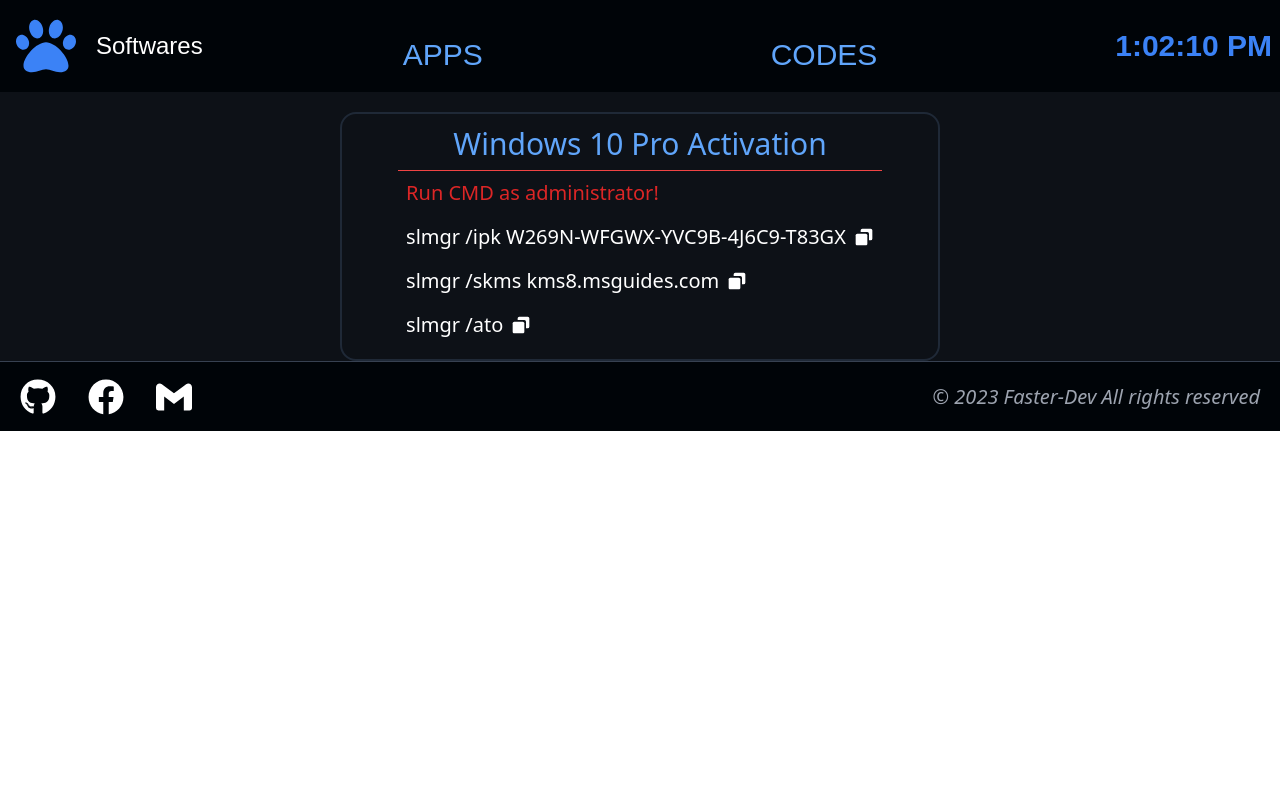
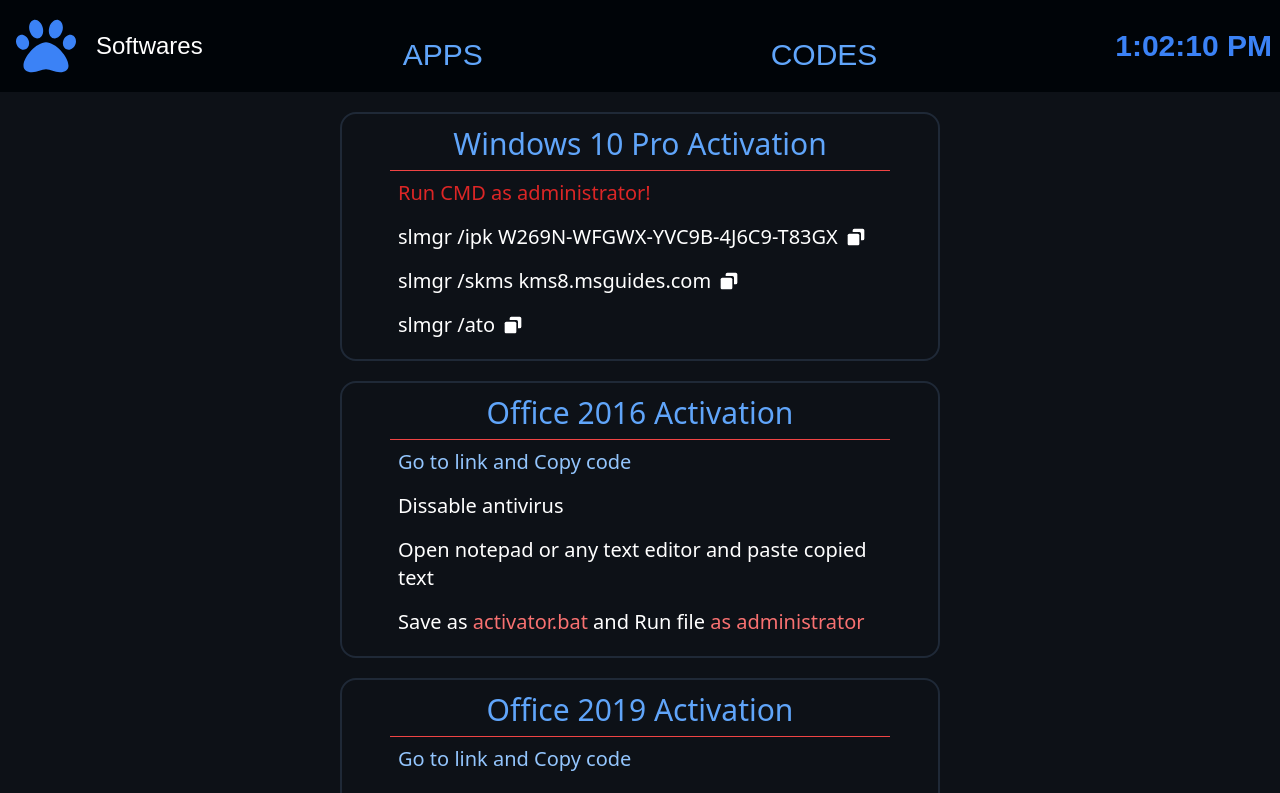
Before and after one commit to beqa-dogonadze/apps, a React (Create React App) app: page /codes in a window 1280 px wide. Shown: the top 793 px of the page. Built offline with nearby package versions, Linux system fonts and the light colour scheme; a web font is replaced by a local one.

Commit message:
added code sections

```diff
--- a/src/App.js
+++ b/src/App.js
@@ -9,7 +9,6 @@
   return (
     <BrowserRouter>
       <Nav />
-
       <Routes>
         <Route path='/' element={<Programs />}></Route>
         <Route path='/programs' element={<Programs />}></Route>
--- a/src/components/Program.jsx
+++ b/src/components/Program.jsx
@@ -3,7 +3,7 @@
 const Program = () => {
   return (
     //yvela programis saerto konteineri
-    <div className='flex flex-col items-center text-center w-ful gap-10'>
+    <div className='flex flex-col items-center text-center w-ful gap-5'>
       {programs.map((item) => (
         //titoeuli programis konteineri
         <div
--- /dev/null
+++ b/src/components/activation-codes/OfficeAct.jsx
@@ -0,0 +1,23 @@
+const OfficeAct = ({ year, link }) => {
+  return (
+    <div className='pr-12 pl-12 mt-5 mb-5 border-2 border-gray-800 text-center justify-center items-center rounded-2xl p-3 w-[350px] md:w-[480px] lg:w-[600px]'>
+      <h1 className='text-blue-400 text-3xl pb-2 border-b border-red-500'>
+        Office {year} Activation
+      </h1>
+      <div className='text-white p-2 line-3 flex flex-col text-start text-xl gap-4'>
+        <h1 className='text-blue-300 hover:underline'>
+          <a target='blank' href={link}>
+            Go to link and Copy code
+          </a>
+        </h1>
+        <h1>Dissable antivirus</h1>
+        <h1>Open notepad or any text editor and paste copied text</h1>
+        <h1>
+          Save as <span className='text-red-400'>activator.bat</span> and Run
+          file<span className='text-red-400'> as administrator</span>
+        </h1>
+      </div>
+    </div>
+  )
+}
+export default OfficeAct
--- /dev/null
+++ b/src/components/activation-codes/OfficeMeged.jsx
@@ -0,0 +1,21 @@
+import OfficeAct from './OfficeAct'
+
+const OfficeMeged = () => {
+  return (
+    <div>
+      <OfficeAct
+        year={2016}
+        link={
+          'https://github.com/piyushvarshney/Microsoft-Office-2016-Activator-Script/blob/master/Office%202016.txt'
+        }
+      />
+      <OfficeAct
+        year={2019}
+        link={
+          'https://gist.github.com/mndambuki/bf3b6a1de33dd84dc4f59dcf8e111618'
+        }
+      />
+    </div>
+  )
+}
+export default OfficeMeged
--- a/src/components/activation-codes/WindowsAct.jsx
+++ b/src/components/activation-codes/WindowsAct.jsx
@@ -1,14 +1,12 @@
 import CopyTextButton from '../CopyTextButton'
 const WindowsAct = () => {
   return (
-    <div>
+    <div className='pr-12 pl-12 mt-5 border-2 border-gray-800 text-center justify-center items-center rounded-2xl p-3 w-[350px] md:w-[480px] lg:w-[600px]'>
       <h1 className='text-blue-400 text-3xl pb-2 border-b border-red-500'>
         Windows 10 Pro Activation
       </h1>
       <div className='text-white p-2 line-3 flex flex-col text-start text-xl gap-4'>
-        <h1 className='text-red-600'>
-          Run CMD as administrator!
-        </h1>
+        <h1 className='text-red-600'>Run CMD as administrator!</h1>
         <h1>
           <button>
             <CopyTextButton
--- a/src/pages/Codes.jsx
+++ b/src/pages/Codes.jsx
@@ -1,12 +1,11 @@
-import WindowsAct from "../components/activation-codes/WindowsAct"
-
+import OfficeMeged from '../components/activation-codes/OfficeMeged'
+import WindowsAct from '../components/activation-codes/WindowsAct'
 
 const Codes = () => {
   return (
-    <div className='flex flex-col items-center text-center w-ful gap-10 mt-5'>
-      <div className='flex flex-col border-2 border-gray-800 text-center justify-center items-center rounded-2xl p-3 w-[350px] md:w-[480px] lg:w-[600px]'>
-        <WindowsAct/>
-      </div>
+    <div className='flex flex-col items-center text-center w-ful '>
+      <WindowsAct />
+      <OfficeMeged />
     </div>
   )
 }
--- a/src/pages/Programs.jsx
+++ b/src/pages/Programs.jsx
@@ -2,7 +2,7 @@
 
 const Programs = () => {
   return (
-    <div className='w-full items-center mb-2 mt-5'>
+    <div className='w-full items-center mb-5 mt-5'>
       <Program />
     </div>
   )
```
